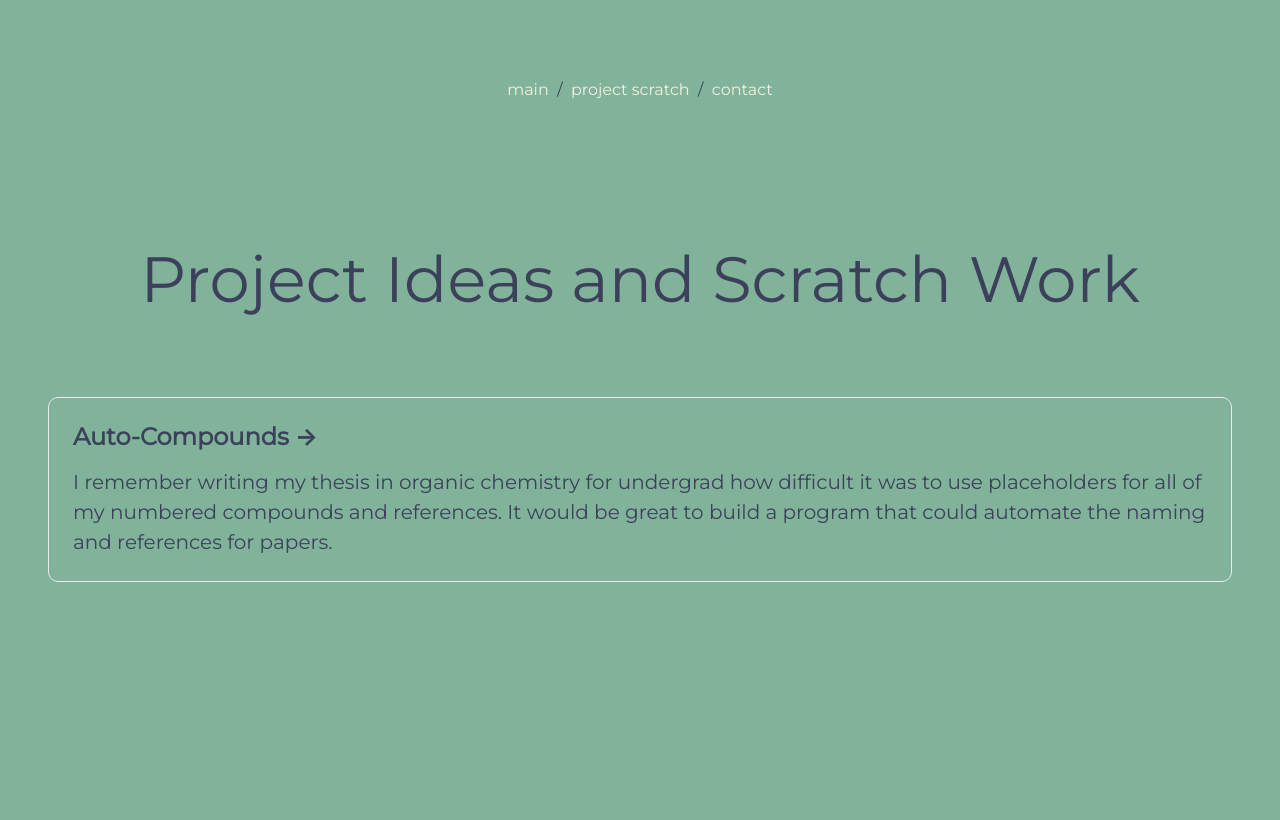
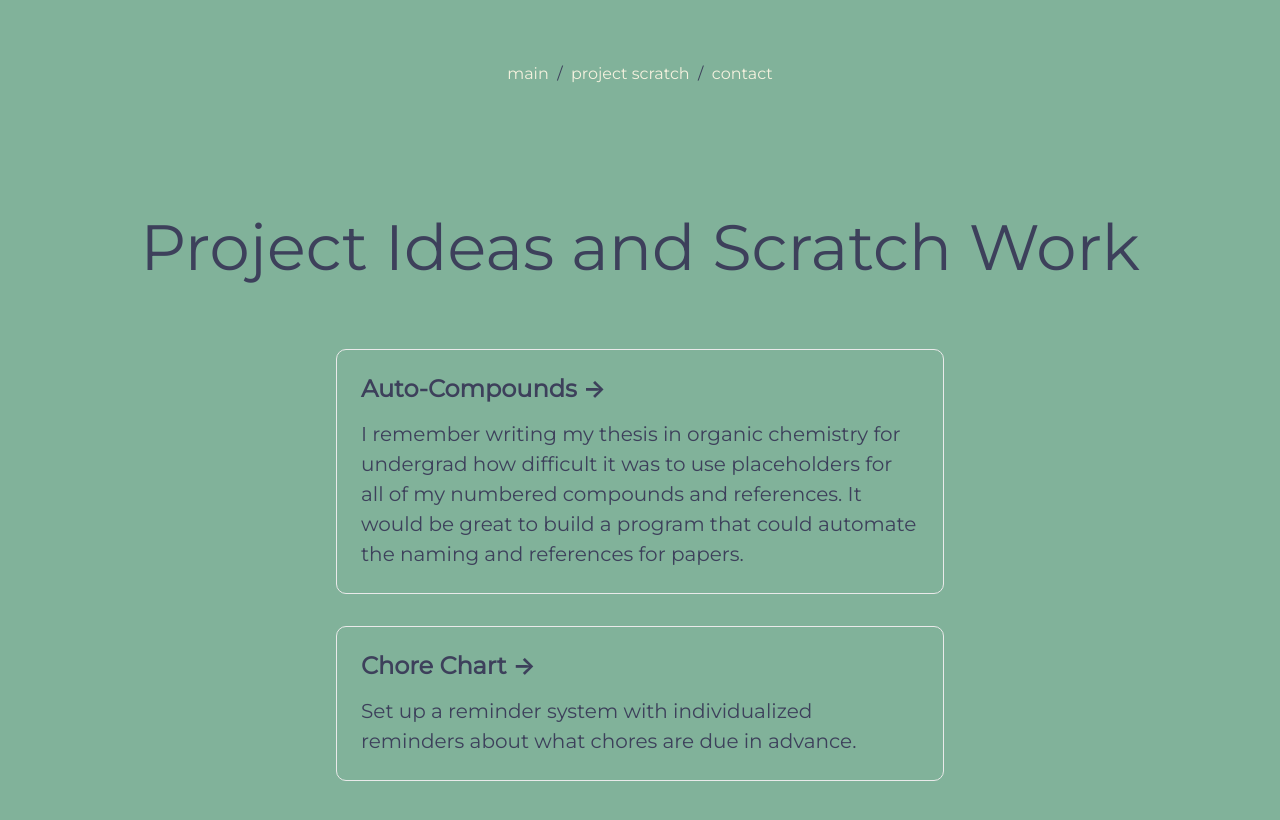
Before and after one commit to shapiroj18/shapiroj18.github.io, a Next.js app: page /project-scratch in a window 1280 px wide. Shown: the top 820 px of the page. Built offline with nearby package versions, Linux system fonts and the light colour scheme.

Commit message:
updated project scratch index to include rendering of all elements in data file, updated css to include min and max width of cards and started with dynamic routing

```diff
--- a/pages/project-scratch/index.js
+++ b/pages/project-scratch/index.js
@@ -5,6 +5,18 @@ import styles from '../../styles/Home.module.css'
 
 
 export default function Index({ projectScratchData }) {
+
+    let projectScratchDataList = projectScratchData.map((item, index) => {
+      return (
+        <a href="project-scratch/chemical-refs" className={styles.card}>
+            <h2>{projectScratchData[index]['header']}&nbsp;&rarr;</h2>
+            <p>
+            {projectScratchData[index]['description']}
+            </p>
+        </a>
+      )
+    })
+
     return (
       <div className={styles.container}>
         <Head>
@@ -17,12 +29,7 @@ export default function Index({ projectScratchData }) {
           Project Ideas and Scratch Work
         </p>
         <div className={styles.grid}>
-          <a href="project-scratch/chemical-refs" className={styles.card}>
-            <h2>{projectScratchData[0]['header']}&nbsp;&rarr;</h2>
-            <p>
-            {projectScratchData[0]['description']}
-            </p>
-          </a>
+          {projectScratchDataList}
         </div>
         </main>
     </div>
--- a/styles/Home.module.css
+++ b/styles/Home.module.css
@@ -73,7 +73,7 @@
 }
 
 .grid {
-  padding: 4rem 0;
+  padding: 3rem 0;
   flex: 1;
   display: flex;
   justify-content: center;
@@ -90,6 +90,8 @@
   border: 1px solid #eaeaea;
   border-radius: 10px;
   transition: color 0.15s ease, border-color 0.15s ease;
+  max-width: 50%;
+  min-width: 50%;
 }
 
 .card:hover,
```
Also changed, not shown: pages/project-scratch/[project].js (added).
